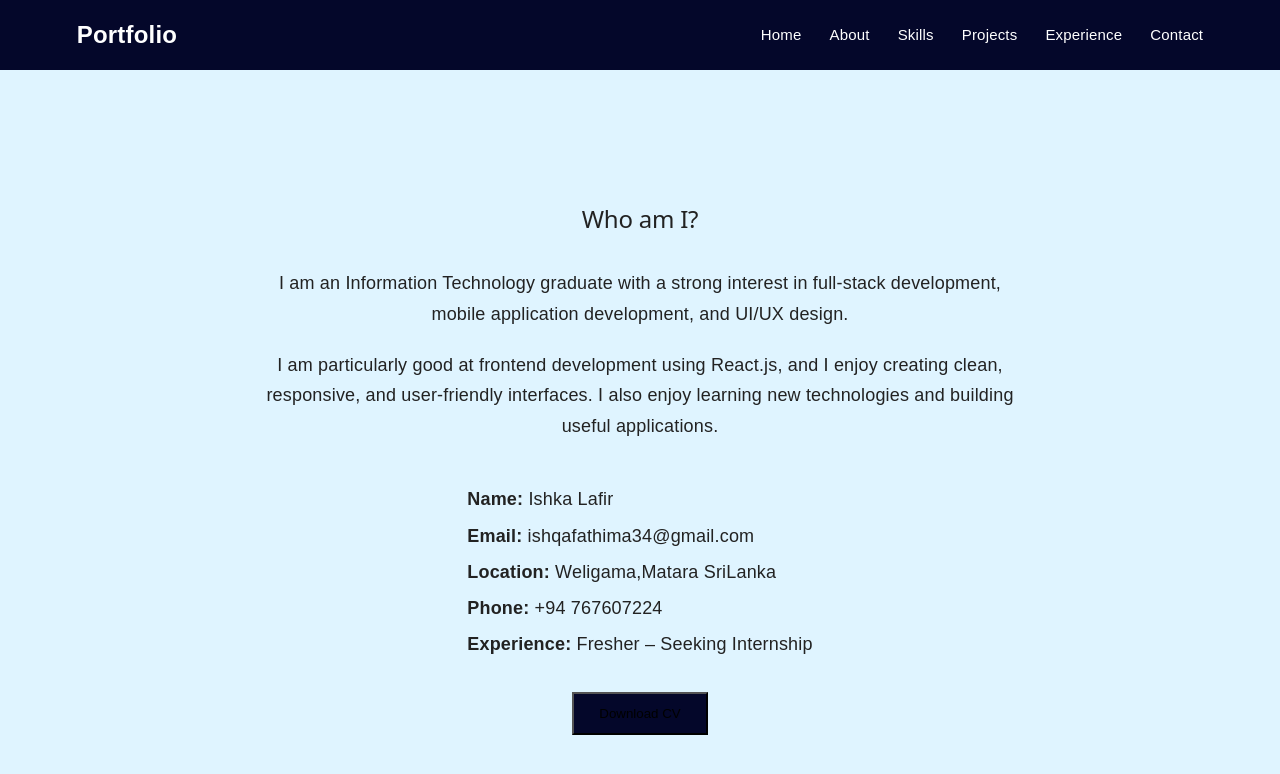
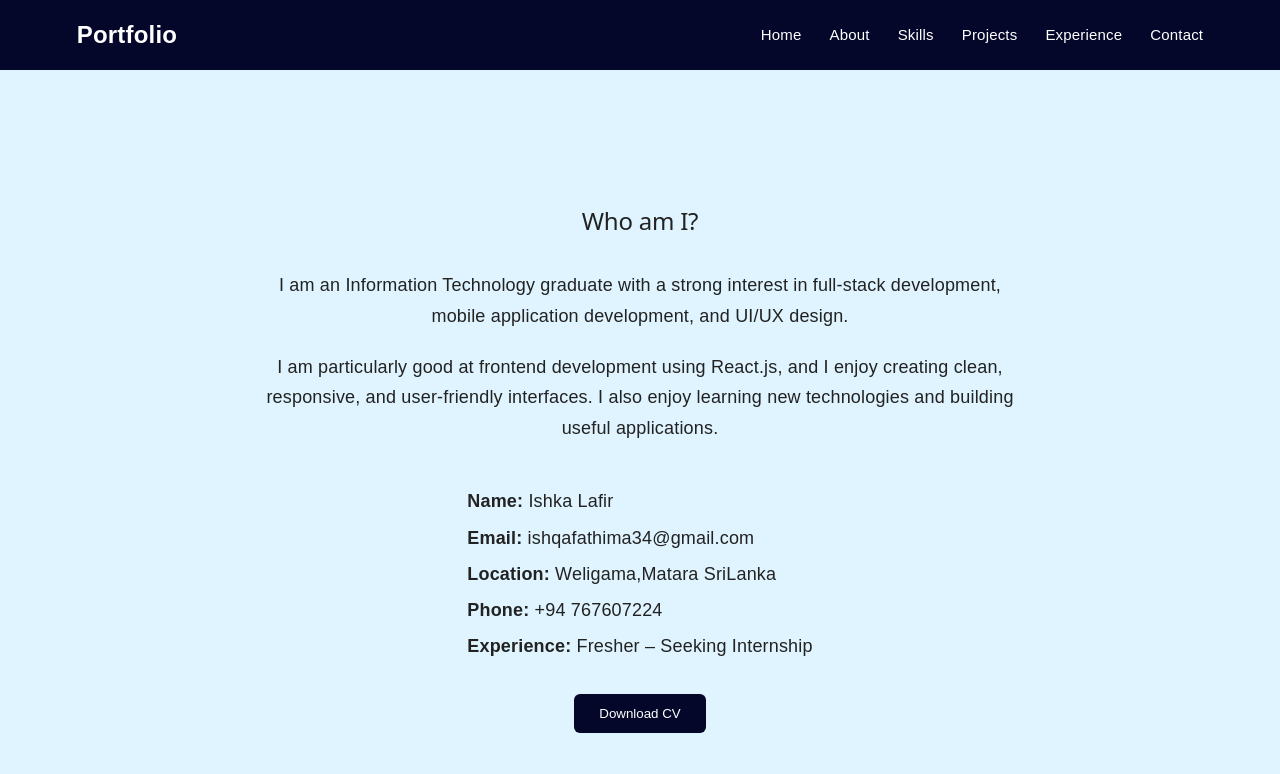
Before and after one commit to ishqafathima/My-Portfolio, a React (Vite) app: page /about in a window 1280 px wide. Shown: the top 774 px of the page. Built offline with nearby package versions, Linux system fonts and the light colour scheme.

Commit message:
update portfolio

```diff
--- a/src/sections/About/About.css
+++ b/src/sections/About/About.css
@@ -32,5 +32,8 @@
   margin-top: 25px;
   padding: 12px 25px;
   cursor: pointer;
-   background-color: #04072a;
+  background-color: #04072a !important;
+  color: white;
+  border: none;
+  border-radius: 6px;
 }
```
